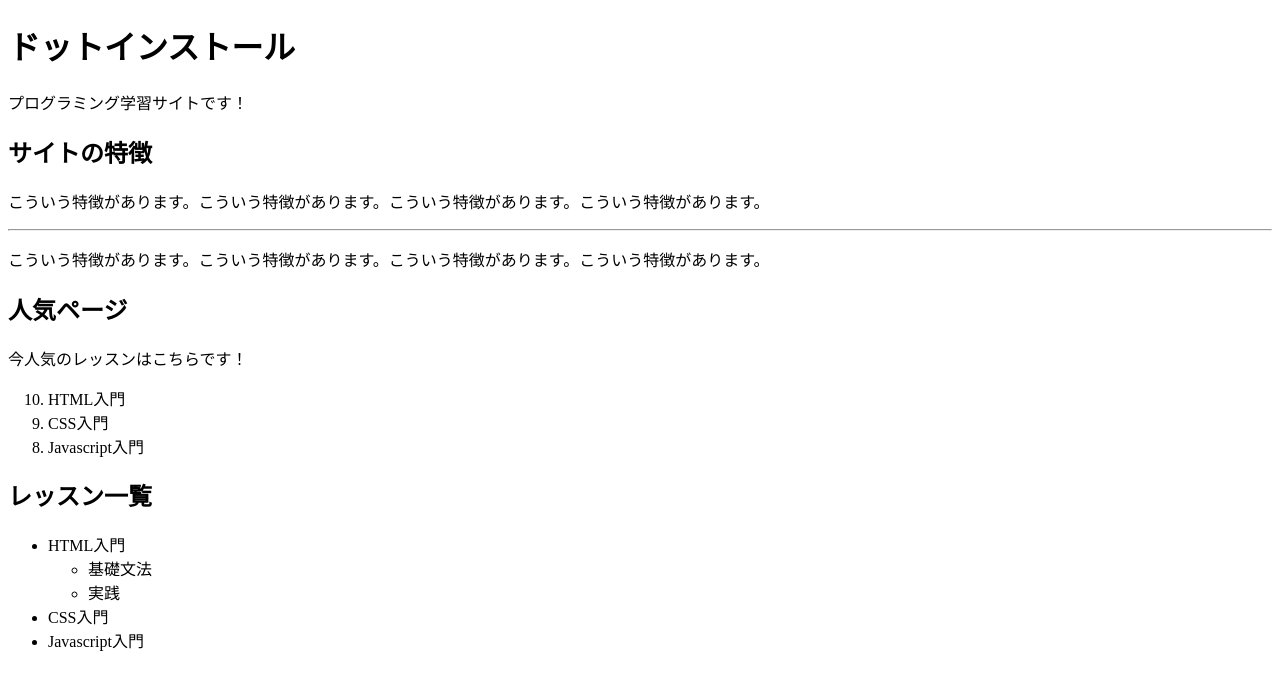
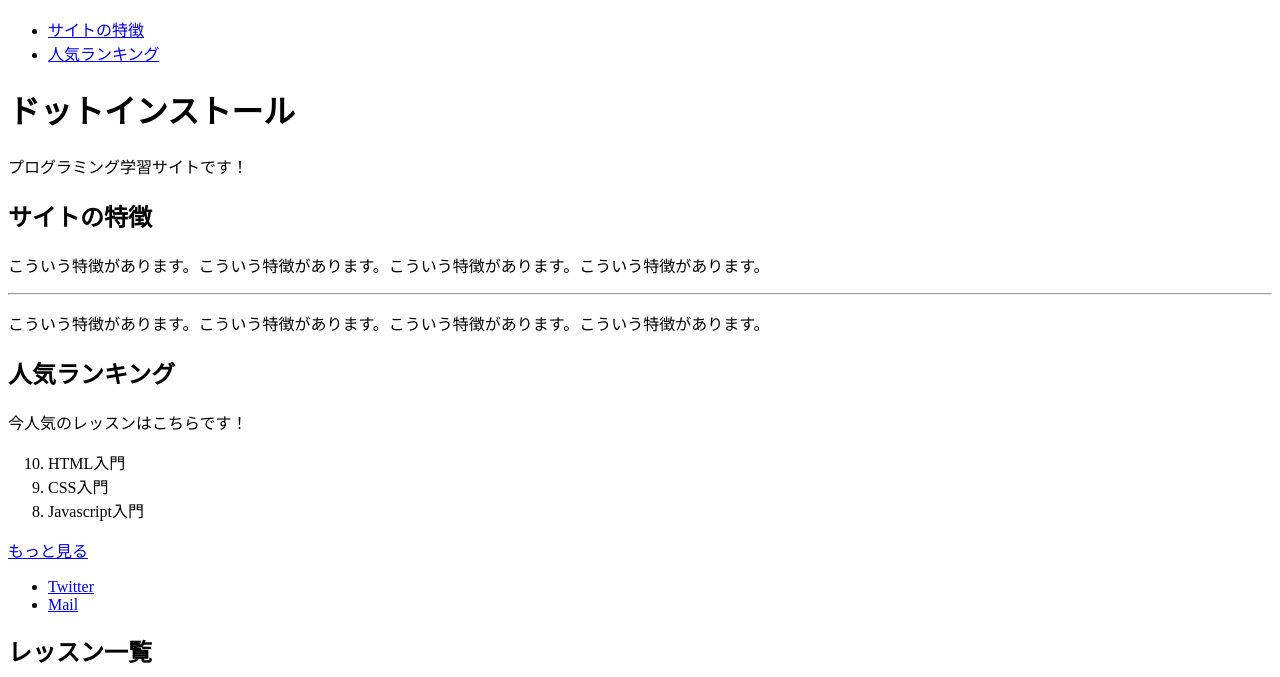
Before and after one commit to ikakusai3104/HTML, a plain HTML site: page MyHTML/index.html in a window 1280 px wide. Shown: the part 51-728 px from the top of the page. Drawn offline with Linux system fonts and the light colour scheme.

Commit message:
learn link

```diff
--- a/MyHTML/index.html
+++ b/MyHTML/index.html
@@ -10,21 +10,33 @@
     <body>
         <img src="img/logo.png" alt="ドットインストールのロゴです"
         width="240" height="40">
+
+        <ul>
+            <li><a href="#features">サイトの特徴</a></li>
+            <li><a href="#ranking">人気ランキング</a></li>
+        </ul>
+
         <h1>ドットインストール</h1>
         <p>プログラミング学習サイトです！</p>
 
-        <h2>サイトの特徴</h2>
+        <h2 id="features">サイトの特徴</h2>
         <p>こういう特徴があります。こういう特徴があります。こういう特徴があります。こういう特徴があります。</p>
         <hr>
         <p>こういう特徴があります。こういう特徴があります。こういう特徴があります。こういう特徴があります。</p>
 
-        <h2>人気ページ</h2>
+        <h2 id="ranking">人気ランキング</h2>
         <P>今人気のレッスンはこちらです！</P>
         <ol reversed start="10">
             <li>HTML入門</li>
             <li>CSS入門</li>
             <li>Javascript入門</li>
         </ol>
+        <p><a href="more_lessons.html" target="_blank">もっと見る</a></p>
+
+        <ul>
+            <li><a href="https://twitter.com/dotinstall" target="_blank">Twitter</a></li>
+            <li><a href="mailto:taguchi@gmail.com" target="_blank">Mail</a></li>
+        </ul>
 
         <h2>レッスン一覧</h2>
         <ul>
@@ -52,5 +64,7 @@
             <dt>質問3-2</dt>
             <dd>回答3</dd>
         </dl>
+
+        <p><a href="#top">Topへ</a></p>
     </body>
 </html>
```
Also changed, not shown: MyHTML/more_lessons.html (added, +4 -0 lines).
